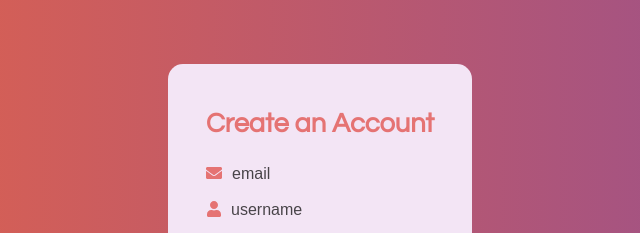
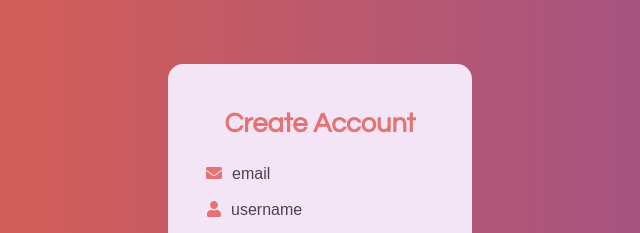
Before and after one commit to bfgonzalez/daily-ui, a plain HTML site: page day-1/index.html in a window 1280 px wide. Shown: the top 233 px of the page, 320-960 px from the left. Drawn offline with nearby package versions, Linux system fonts and the light colour scheme.

Commit message:
minor changes

```diff
--- a/day-1/index.html
+++ b/day-1/index.html
@@ -21,7 +21,7 @@
 <body>
 
   <div id="container">
-  <h1> Create an Account </h1>
+  <h1> Create Account </h1>
   <section id="input-section">
     <div id="email-container">
       <i class="fas fa-envelope icons"></i><input id="email" name="email" type="email" placeholder="email" required>
@@ -32,11 +32,10 @@
     </div>
   </section>
   <button id="get-started" type="submit">Get Started</button>
+  <p id="forgot-password">Forgot password?</p>
+  <p id="default-login">Already have an account? Log in!</p>
 
   <div id="alt-login-container">
-    <p id="forgot-password">Forgot password?</p>
-    <p id="default-login">Already have an account? Log in!</p>
-
     <p id="alt-login">Log in with</p>
      <i class="fab fa-google alt-icons"></i>
      <i class="fab fa-facebook-f alt-icons"></i>
```
